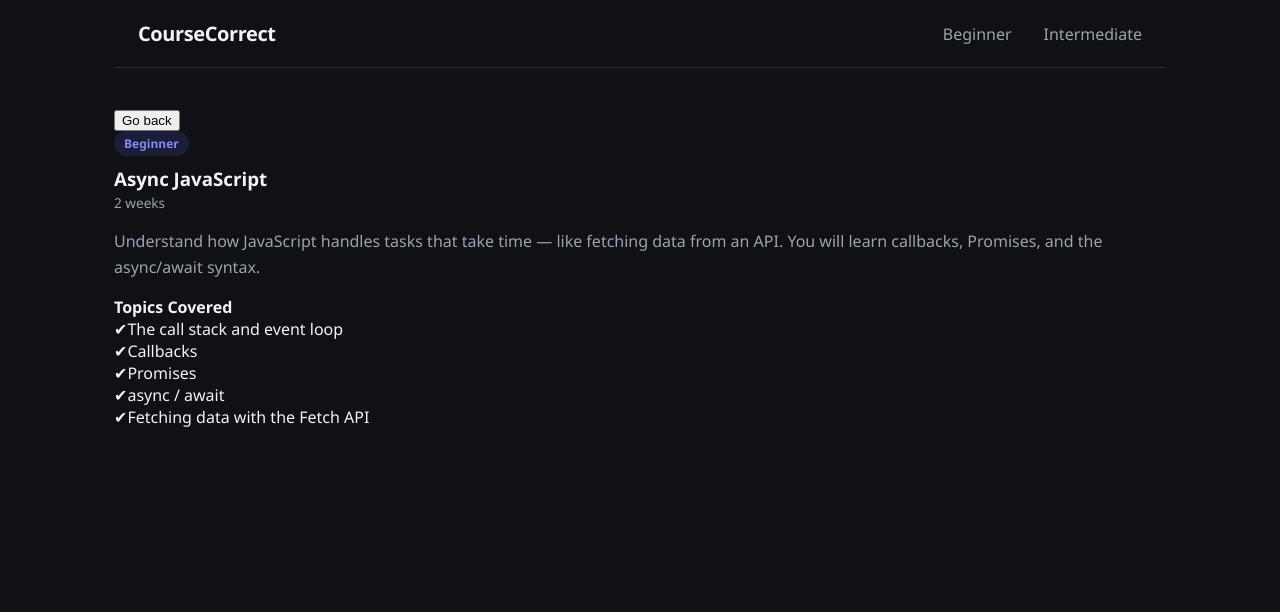
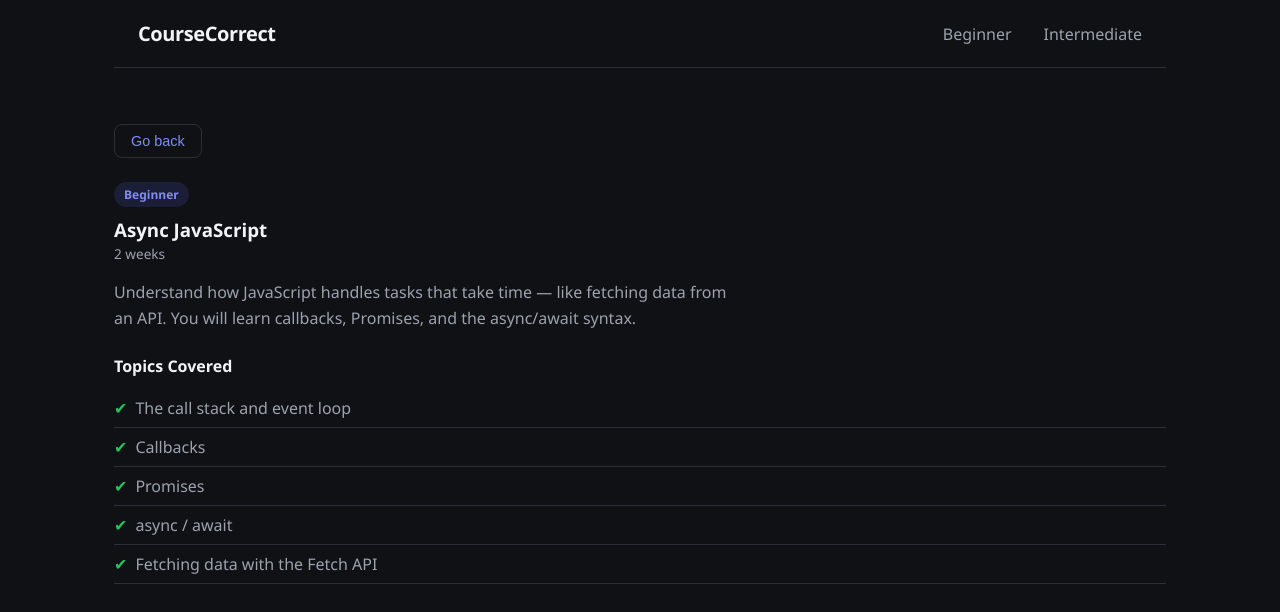
Before and after one commit to Adebayorr/react-router, a React (Vite) app: page /courses/async-javascript in a window 1280 px wide. Shown: the top 612 px of the page. Built offline with nearby package versions, Linux system fonts and the light colour scheme.

Commit message:
add styles to NotFound and CourseDetails pages

```diff
--- a/src/pages/CourseDetails.css
+++ b/src/pages/CourseDetails.css
@@ -0,0 +1,36 @@
+.go-back-btn {
+  background: none;
+  border: 1px solid var(--border);
+  color: var(--text-muted);
+  padding: 8px 16px;
+  border-radius: 8px;
+  cursor: pointer;
+  margin-bottom: 24px;
+  font-size: 0.9rem;
+}
+
+.go-back-btn:hover {
+  border-color: var(--accent);
+  color: var(--text);
+}
+
+.desc {
+  max-width: 620px;
+  margin: 16px 0;
+}
+
+.topics-title {
+  margin-top: 24px;
+  margin-bottom: 12px;
+}
+
+.topics div {
+  padding: 8px 0;
+  border-bottom: 1px solid var(--border);
+  color: var(--text-muted);
+}
+
+.topics span {
+  color: var(--beginner);
+  margin-right: 8px;
+}
--- a/src/pages/CourseDetails.jsx
+++ b/src/pages/CourseDetails.jsx
@@ -1,5 +1,6 @@
 import { useParams, useNavigate} from "react-router"
 import { courses } from  "../data/courses"
+import './CourseDetails.css'
 
 function CourseDetails () {
     const { slug } = useParams()
@@ -8,7 +9,7 @@ function CourseDetails () {
     const navigate = useNavigate()
     return (
         <>
-            <button onClick={() => navigate(-1)}>Go back</button>
+            <button className="go-back-btn" onClick={() => navigate(-1)}>Go back</button>
             {course === undefined ?
                 <h3>Course Not Found</h3> :
                 <div>
--- a/src/pages/NotFound.css
+++ b/src/pages/NotFound.css
@@ -0,0 +1,6 @@
+.go-back-btn {
+  display: inline-block;
+  margin-top: 16px;
+  color: var(--accent-hover);
+  font-weight: 500;
+}
--- a/src/pages/NotFound.jsx
+++ b/src/pages/NotFound.jsx
@@ -1,4 +1,5 @@
 import { Link } from "react-router"
+import './NotFound.css'
 
 function NotFound() {
     return (
```
